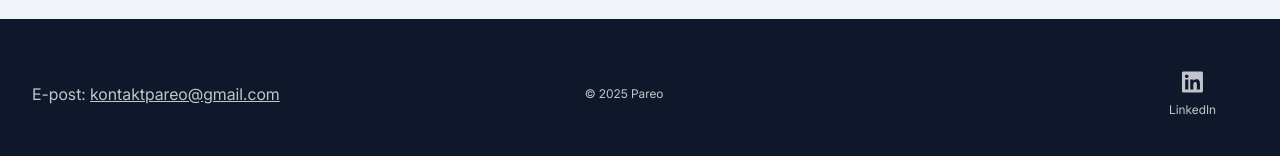
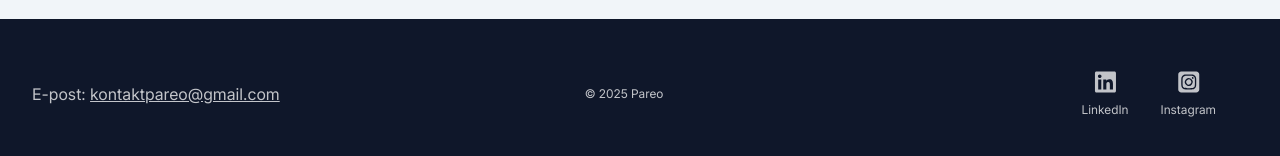
Before and after one commit to bennicodes/Pareo-webdesign, a React (Vite) app: page /om-oss in a window 1280 px wide. Shown: the part 2082-2238 px from the top of the page. Built offline with nearby package versions, Linux system fonts and the light colour scheme; no server answers.

Commit message:
add instagram to footer

```diff
--- a/src/components/Footer/Footer.jsx
+++ b/src/components/Footer/Footer.jsx
@@ -1,4 +1,7 @@
-import { faLinkedin } from "@fortawesome/free-brands-svg-icons";
+import {
+  faLinkedin,
+  faSquareInstagram,
+} from "@fortawesome/free-brands-svg-icons";
 import { FontAwesomeIcon } from "@fortawesome/react-fontawesome";
 import styles from "./Footer.module.css";
 
@@ -33,16 +36,19 @@ const Footer = () => {
             <FontAwesomeIcon className={styles.linkIcon} icon={faLinkedin} />
             LinkedIn
           </a>
-          {/* <a
-        href="#"
+          <a
+            href="https://www.instagram.com/pareo_webdesign/"
             target="_blank"
             rel="noopener noreferrer"
             className={styles.socialLink}
             aria-label="Instagram"
           >
-        <FontAwesomeIcon className={styles.linkIcon} icon={faSquareInstagram} />
+            <FontAwesomeIcon
+              className={styles.linkIcon}
+              icon={faSquareInstagram}
+            />
             Instagram
-      </a> */}
+          </a>
           {/* <a
         href="#"
         target="_blank"
```
Lines whose indentation alone changed are shown as unchanged.
